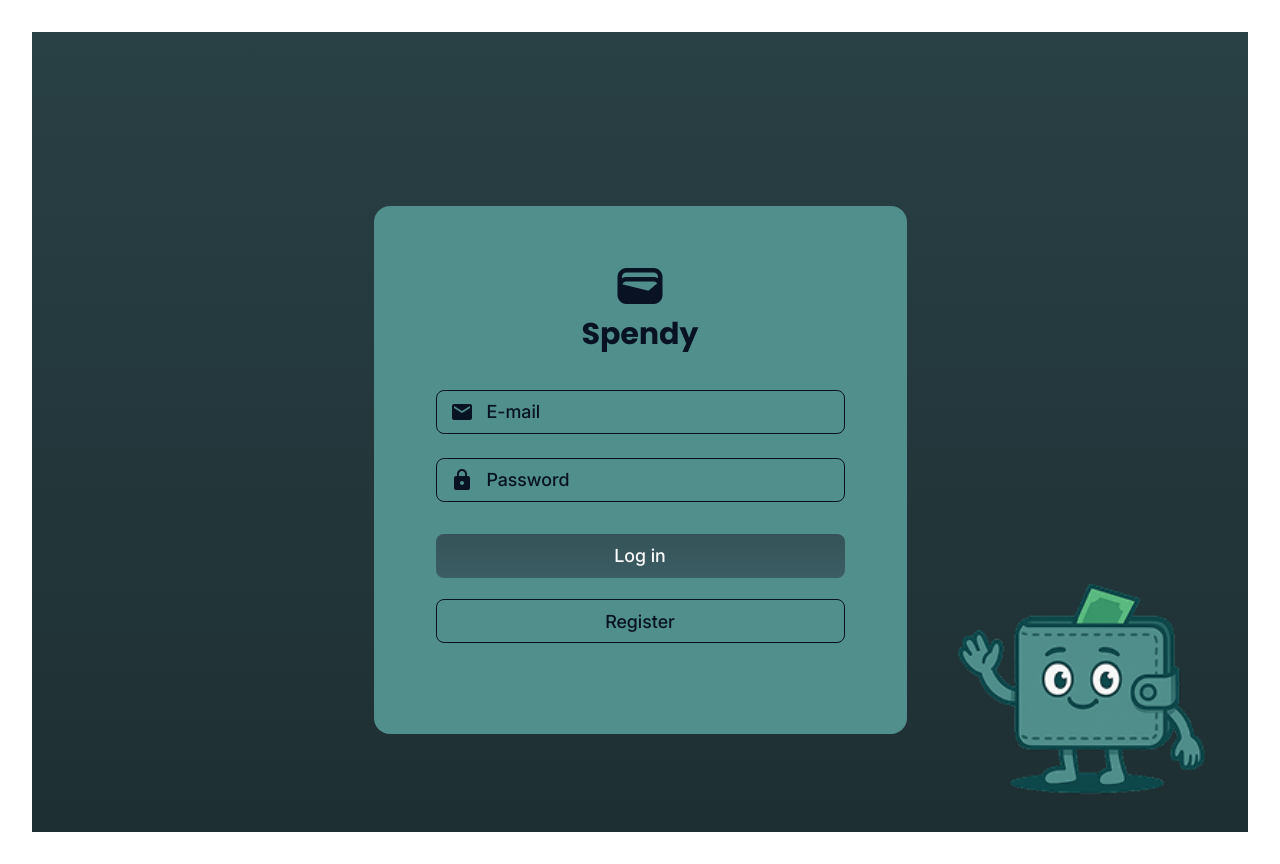
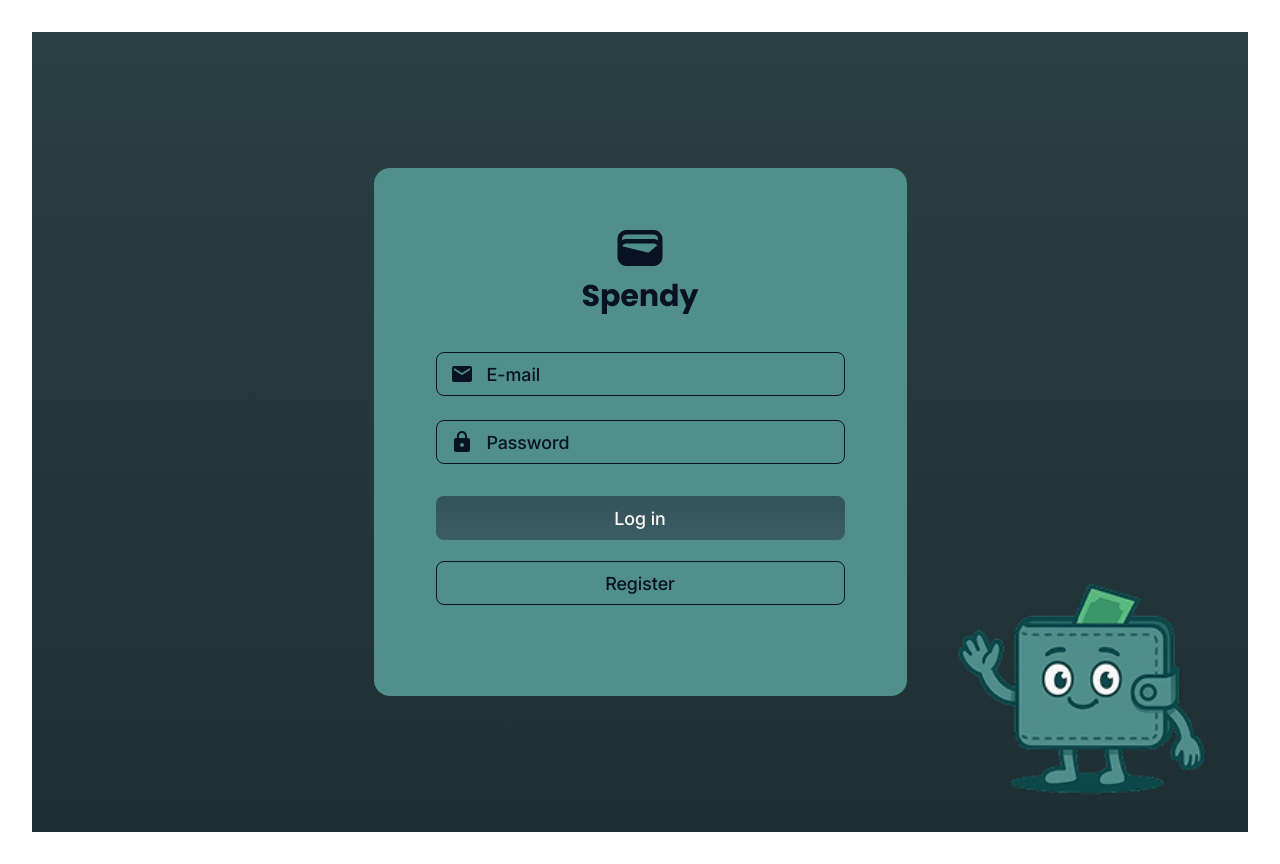
Before and after one commit to maskaa22/nightCodeStudio-front, a React (Vite) app: page /login in a window 1280 px wide. Built offline with nearby package versions, Linux system fonts and the light colour scheme; no server answers.

Commit message:
fix padding login

```diff
--- a/src/components/loginForm/LoginForm.module.css
+++ b/src/components/loginForm/LoginForm.module.css
@@ -4,7 +4,7 @@
   width: 100%;
   max-width: 767px;
   min-height: 100vh;
-  padding: 20px;
+  /* padding: 20px; */
   background: var(--background-color-gradient-list);
   align-items: center;
 }
@@ -182,7 +182,7 @@
 /* Tablet */
 @media screen and (min-width: 768px) {
   .container {
-    padding: 176px 0 0 0;
+    /* padding: 176px 0 0 0; */
     max-width: 1279px;
     min-height: max(100vh, 1024px);
     background: url('/images/dude-1x.png') no-repeat,
@@ -241,7 +241,7 @@
 /* Desktop */
 @media screen and (min-width: 1280px) {
   .container {
-    padding-top: 75px;
+    /* padding-top: 75px; */
     background: url('/images/dude-1x.png') no-repeat,
       var(--background-color-gradient-list);
     background-size: 320px 239px, auto;
--- a/src/components/registrationForm/RegistrationForm.module.css
+++ b/src/components/registrationForm/RegistrationForm.module.css
@@ -4,7 +4,7 @@
   justify-content: center;
   max-width: 767px;
   background: var(--background-color-gradient-list);
-  padding: 26px 0;
+  /* padding: 26px 0; */
   align-items: center;
 }
 
@@ -160,7 +160,7 @@ select:-webkit-autofill:focus {
       linear-gradient(180deg, #294045 0%, #1e2f33 100%);
     background-size: 320px 239px, auto;
     background-position: right calc(100% - 38px), bottom;
-    padding: 125px 0 0;
+    /* padding: 125px 0 0; */
   }
   .RegistrationForm {
     width: 533px;
@@ -194,7 +194,7 @@ select:-webkit-autofill:focus {
       linear-gradient(180deg, #294045 0%, #1e2f33 100%);
     background-size: 320px 239px, auto;
     background-position: right calc(100% - 58px), bottom;
-    padding: 48px 0 0;
+    /* padding: 48px 0 0; */
   }
 
   @media screen and (-webkit-min-device-pixel-ratio: 2),
```
